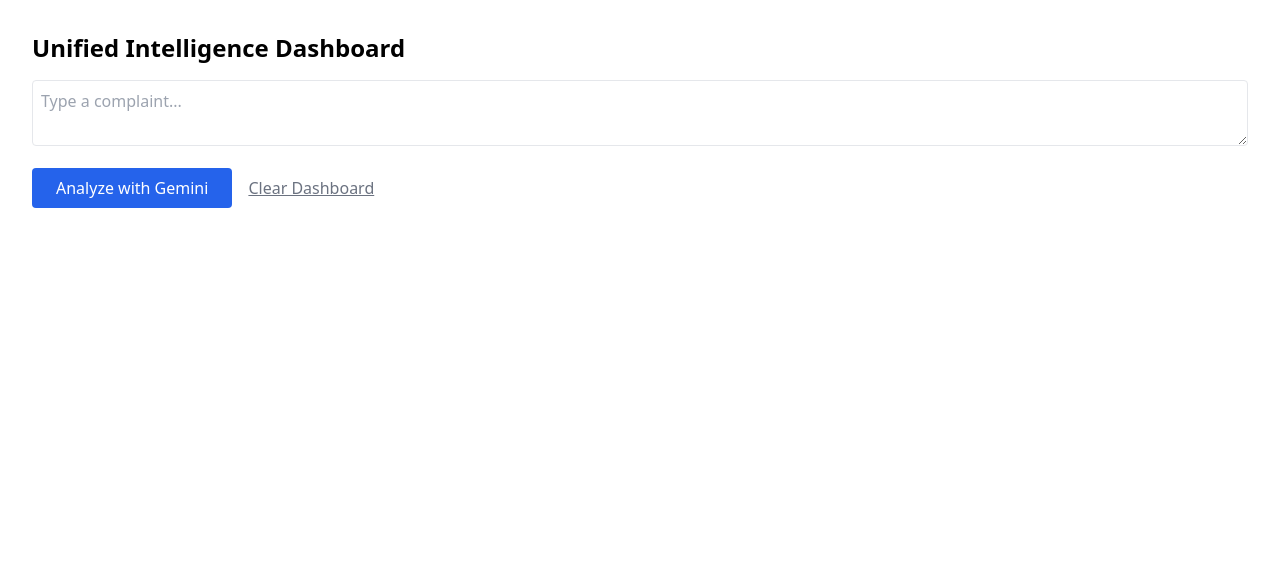
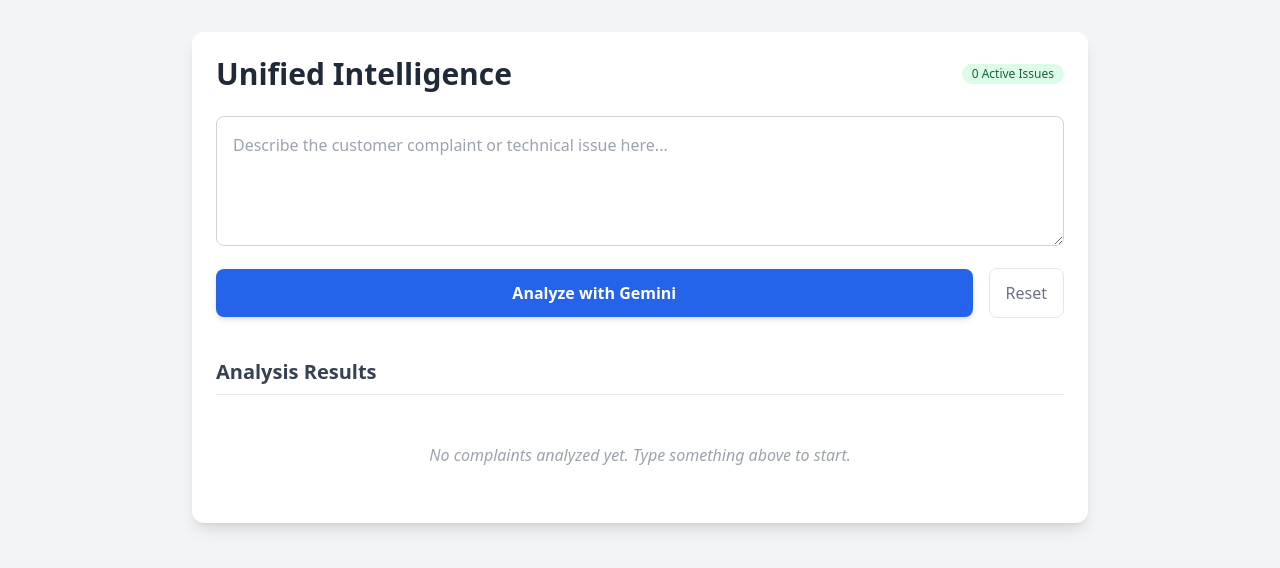
Before and after one commit to yashpandey0229-developer/unified-intelligence, a React (Create React App) app in the folder client/: page / in a window 1280 px wide. Shown: the top 568 px of the page. Built offline with nearby package versions, Linux system fonts and the light colour scheme.

Commit message:
Final: Added array-strict safety check

```diff
--- a/client/src/App.js
+++ b/client/src/App.js
@@ -1,75 +1,121 @@
 import React, { useState, useEffect } from 'react';
 
 function App() {
-  // 1. Load data from browser memory on startup
-  const [complaints, setComplaints] = useState(() => {
+  // 1. DEFENSIVE STATE REHYDRATION: Ensuring 'complaints' is ALWAYS an array
+  const [complaints, setSetComplaints] = useState(() => {
+    try {
       const saved = localStorage.getItem("unified_complaints");
-    return saved ? JSON.parse(saved) : [];
+      const parsed = saved ? JSON.parse(saved) : [];
+      // If the data exists but isn't an array (the cause of your crash), return []
+      return Array.isArray(parsed) ? parsed : [];
+    } catch (e) {
+      console.error("Storage corrupted, resetting to empty array.");
+      return [];
+    }
   });
+
   const [input, setInput] = useState("");
   const [loading, setLoading] = useState(false);
 
-  // 2. Automatically save to memory whenever 'complaints' changes
+  // 2. AUTOMATIC PERSISTENCE: Syncing to LocalStorage on every change
   useEffect(() => {
     localStorage.setItem("unified_complaints", JSON.stringify(complaints));
   }, [complaints]);
 
   const handleAnalyze = async () => {
-    if (!input) return;
+    if (!input.trim()) return;
     setLoading(true);
     try {
+      // Note: Ensure your Vercel Environment Variables (GEMINI_API_KEY) are set
       const response = await fetch('/api/analyze', {
         method: 'POST',
         headers: { 'Content-Type': 'application/json' },
         body: JSON.stringify({ text: input }),
       });
+
+      if (!response.ok) throw new Error("API Error");
+
       const data = await response.json();
-      setComplaints([data, ...complaints]); // Add new one to top
+      // Safety: Only add to state if 'data' is a valid object
+      if (data) {
+        setSetComplaints((prev) => [data, ...prev]);
+      }
       setInput("");
     } catch (err) {
       console.error("Analysis failed", err);
+      alert("Analysis failed. Check console for details.");
     } finally {
       setLoading(false);
     }
   };
 
   const handleClear = () => {
+    if (window.confirm("Clear all complaints from the dashboard?")) {
       localStorage.removeItem("unified_complaints");
-    setComplaints([]);
+      setSetComplaints([]);
+    }
   };
 
   return (
-    <div className="p-8 font-sans">
-      <h1 className="text-2xl font-bold mb-4">Unified Intelligence Dashboard</h1>
+    <div className="min-h-screen bg-gray-100 p-4 md:p-8 font-sans">
+      <div className="max-w-4xl mx-auto bg-white rounded-xl shadow-lg p-6">
+        <div className="flex justify-between items-center mb-6">
+          <h1 className="text-3xl font-bold text-gray-800">Unified Intelligence</h1>
+          <span className="bg-green-100 text-green-800 text-xs font-medium px-2.5 py-0.5 rounded-full">
+            {complaints.length} Active Issues
+          </span>
+        </div>
+
+        <div className="space-y-4">
           <textarea
-        className="w-full p-2 border rounded"
+            className="w-full p-4 border border-gray-300 rounded-lg focus:ring-2 focus:ring-blue-500 focus:border-transparent outline-none transition-all"
+            rows="4"
             value={input}
             onChange={(e) => setInput(e.target.value)}
-        placeholder="Type a complaint..."
+            placeholder="Describe the customer complaint or technical issue here..."
           />
-      <div className="mt-4">
+
+          <div className="flex items-center gap-4">
             <button
               onClick={handleAnalyze}
-          disabled={loading}
-          className="bg-blue-600 text-white px-6 py-2 rounded hover:bg-blue-700"
+              disabled={loading || !input.trim()}
+              className={`flex-1 py-3 px-6 rounded-lg font-semibold text-white transition-all ${
+                loading ? "bg-blue-400 cursor-not-allowed" : "bg-blue-600 hover:bg-blue-700 shadow-md"
+              }`}
             >
-          {loading ? "Analyzing..." : "Analyze with Gemini"}
+              {loading ? "Processing with Gemini..." : "Analyze with Gemini"}
             </button>
+
             <button
               onClick={handleClear}
-          className="ml-4 text-gray-500 hover:text-red-500 underline"
+              className="px-4 py-3 text-gray-500 hover:text-red-600 hover:bg-red-50 rounded-lg transition-colors border border-gray-200"
+              title="Clear Dashboard"
             >
-          Clear Dashboard
+              Reset
             </button>
           </div>
+        </div>
 
-      <div className="mt-8 space-y-4">
-        {complaints.map((c, i) => (
-          <div key={i} className="p-4 border rounded bg-gray-50 shadow-sm">
-            <p className="font-semibold text-blue-700">{c.category || "General"}</p>
-            <p>{c.analysis || c.text}</p>
+        <div className="mt-10 space-y-4">
+          <h2 className="text-xl font-semibold text-gray-700 border-b pb-2">Analysis Results</h2>
+          {complaints.length === 0 ? (
+            <p className="text-gray-400 text-center py-8 italic">No complaints analyzed yet. Type something above to start.</p>
+          ) : (
+            complaints.map((item, index) => (
+              <div key={index} className="p-5 border-l-4 border-blue-500 bg-blue-50 rounded-r-lg shadow-sm animate-fade-in">
+                <div className="flex justify-between items-start mb-2">
+                  <span className="text-xs font-bold uppercase tracking-wider text-blue-600">
+                    {item.category || "General Triage"}
+                  </span>
+                  <span className="text-gray-400 text-xs">Recently Added</span>
                 </div>
-        ))}
+                <p className="text-gray-800 leading-relaxed">
+                  {item.analysis || item.text}
+                </p>
+              </div>
+            ))
+          )}
+        </div>
       </div>
     </div>
   );
```
Lines whose indentation alone changed are shown as unchanged.
